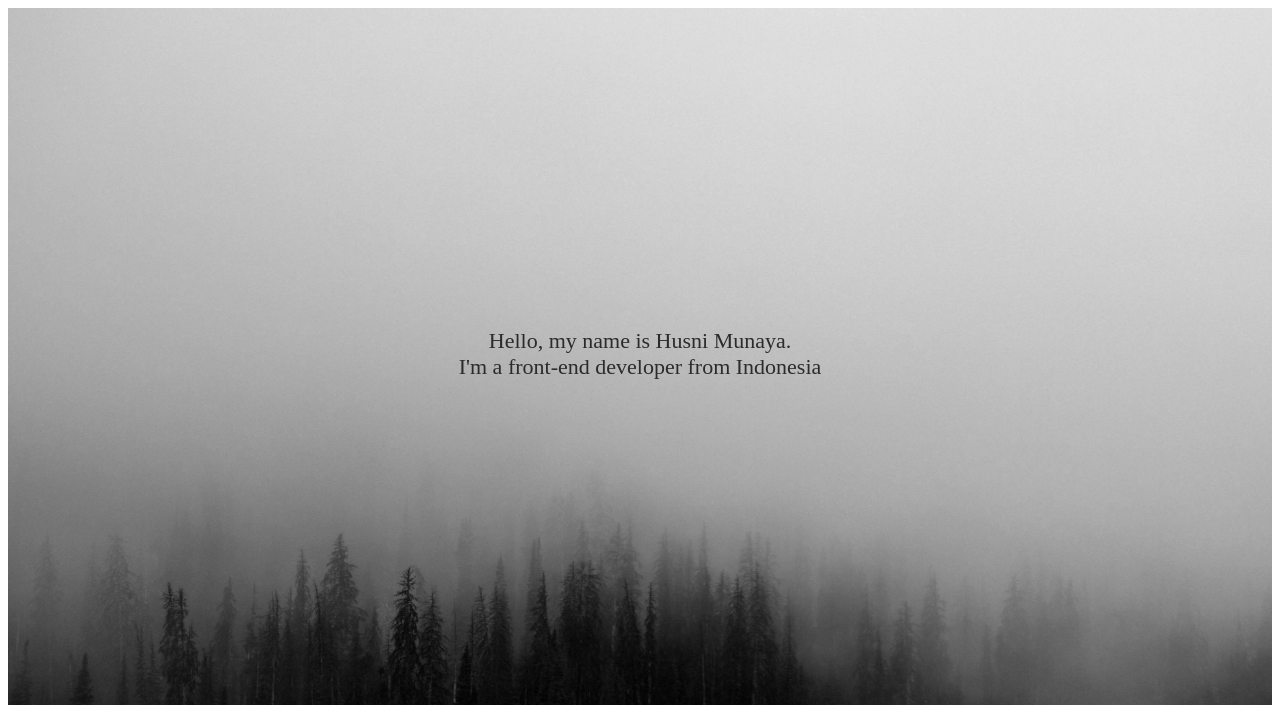
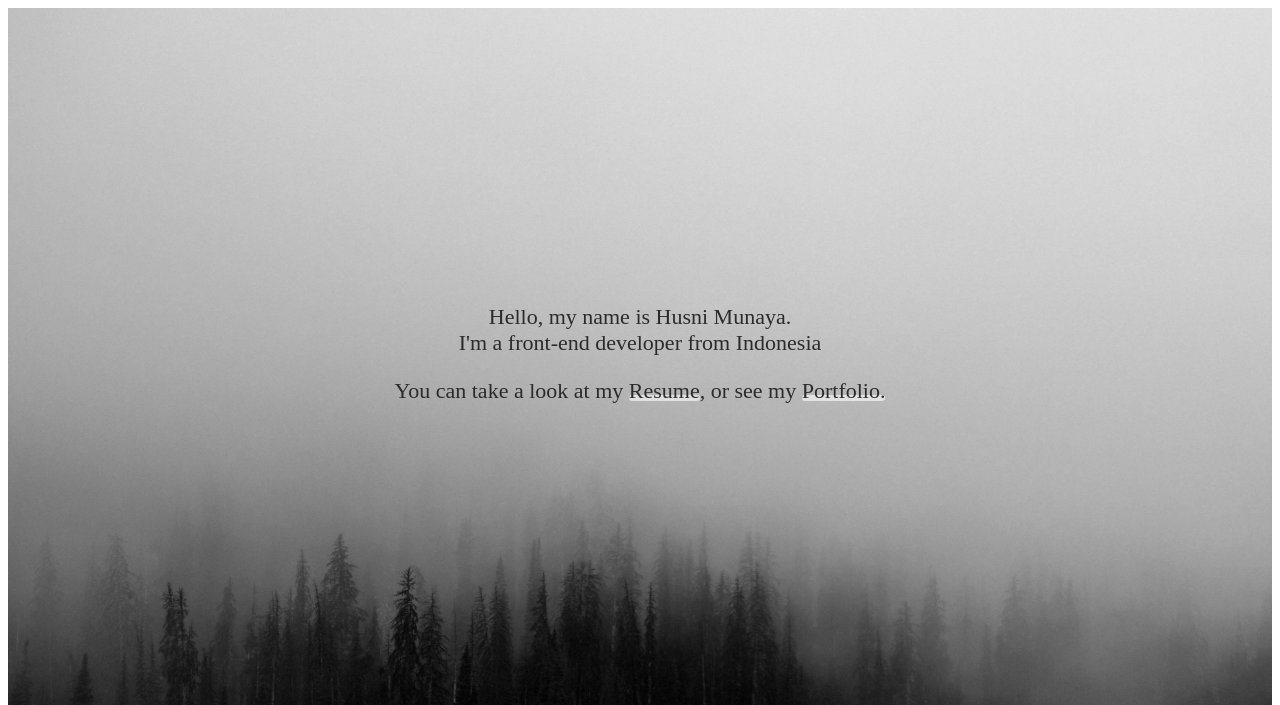
Before and after one commit to husnimun/husnimun.github.io.old.old, a Gatsby site: page / in a window 1280 px wide. Shown: the top 705 px of the page. Built offline with nearby package versions, Linux system fonts and the light colour scheme; Gatsby itself is replaced by a stand-in of ours.

Commit message:
Add StyledLink

```diff
--- a/src/pages/index.js
+++ b/src/pages/index.js
@@ -2,6 +2,32 @@ import React from 'react'
 import Link from 'gatsby-link'
 import styled from 'styled-components'
 import background from '../images/bg.jpg'
+
+const StyledAnchor = styled.a`
+  position: relative;
+  color: #2b2b2b;
+  text-decoration: none;
+  transition: 300ms ease;
+  z-index: 100;
+
+  &:before {
+    content: '';
+    position: absolute;
+    width: calc(100%);
+    height: 6px;
+    border-radius: 4px;
+    background: rgba(255, 255, 255, 0.6);
+    bottom: 2px;
+    z-index: -1;
+    left: 0;
+  }
+
+  &:hover {
+    color: #5f5f5f;
+  }
+`
+
+const StyledLink = StyledAnchor.withComponent(Link)
 
 const Wrapper = styled.div`
   display: flex;
@@ -74,6 +100,11 @@ const IndexPage = () => (
           Hello, my name is Husni Munaya.<br />I'm a front-end developer from
           Indonesia
         </p>
+        <p>
+          You can take a look at my{' '}
+          <StyledAnchor href="https://google.com">Resume</StyledAnchor>, or see
+          my <StyledLink to="/portfolio">Portfolio.</StyledLink>
+        </p>
       </AboutContent>
     </About>
     <Contact>
```
